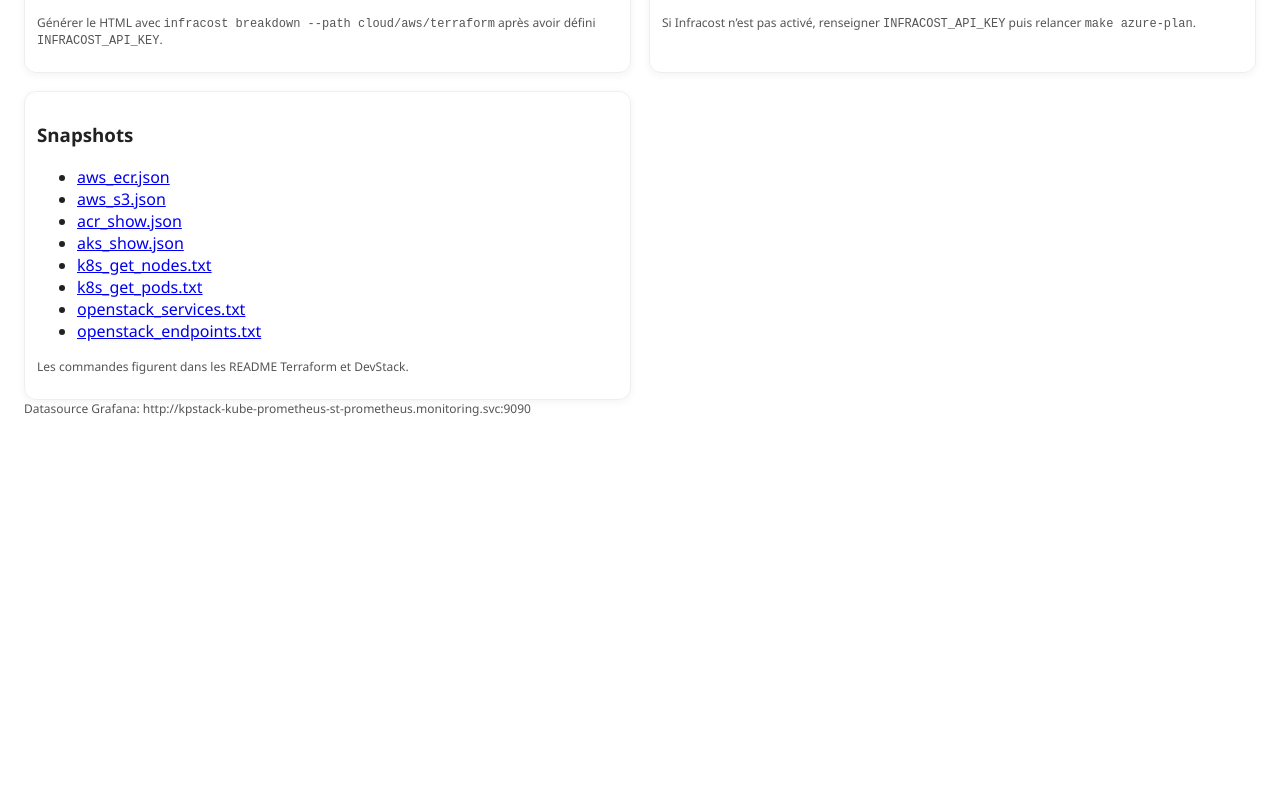
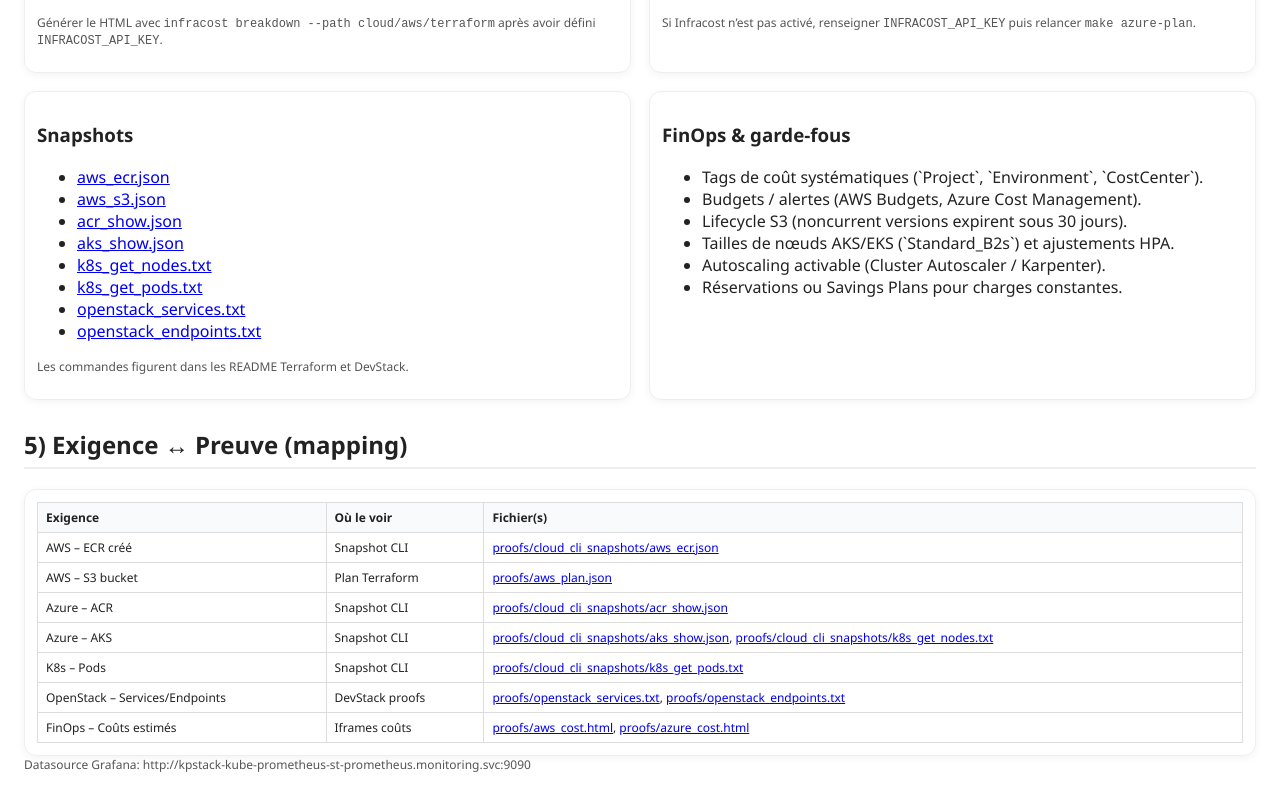
Before and after one commit to flobehejohn/doctrine-demo, a plain HTML site: page audit/demo_audit/report.html in a window 1280 px wide. Shown: the part 3340-4137 px from the top of the page. Before the commit the page ends 3781 px from the top, so only its background shows below. Drawn offline with Linux system fonts and the light colour scheme.

Commit message:
feat(report): add requirement-to-proof mapping table and FinOps notes

```diff
--- a/audit/demo_audit/report.html
+++ b/audit/demo_audit/report.html
@@ -89,6 +89,33 @@ table{border-collapse:collapse;width:100%} th,td{border:1px solid #ddd;padding:6
     </ul>
     <p class='small'>Les commandes figurent dans les README Terraform et DevStack.</p>
   </div>
+  <div class='card'>
+    <h3>FinOps & garde-fous</h3>
+    <ul>
+      <li>Tags de coût systématiques (`Project`, `Environment`, `CostCenter`).</li>
+      <li>Budgets / alertes (AWS Budgets, Azure Cost Management).</li>
+      <li>Lifecycle S3 (noncurrent versions expirent sous 30 jours).</li>
+      <li>Tailles de nœuds AKS/EKS (`Standard_B2s`) et ajustements HPA.</li>
+      <li>Autoscaling activable (Cluster Autoscaler / Karpenter).</li>
+      <li>Réservations ou Savings Plans pour charges constantes.</li>
+    </ul>
+  </div>
+</div>
+
+<h2>5) Exigence ↔ Preuve (mapping)</h2>
+<div class='card'>
+  <table>
+    <thead><tr><th>Exigence</th><th>Où le voir</th><th>Fichier(s)</th></tr></thead>
+    <tbody>
+      <tr><td>AWS – ECR créé</td><td>Snapshot CLI</td><td><a href='proofs/cloud_cli_snapshots/aws_ecr.json'>proofs/cloud_cli_snapshots/aws_ecr.json</a></td></tr>
+      <tr><td>AWS – S3 bucket</td><td>Plan Terraform</td><td><a href='proofs/aws_plan.json'>proofs/aws_plan.json</a></td></tr>
+      <tr><td>Azure – ACR</td><td>Snapshot CLI</td><td><a href='proofs/cloud_cli_snapshots/acr_show.json'>proofs/cloud_cli_snapshots/acr_show.json</a></td></tr>
+      <tr><td>Azure – AKS</td><td>Snapshot CLI</td><td><a href='proofs/cloud_cli_snapshots/aks_show.json'>proofs/cloud_cli_snapshots/aks_show.json</a>, <a href='proofs/cloud_cli_snapshots/k8s_get_nodes.txt'>proofs/cloud_cli_snapshots/k8s_get_nodes.txt</a></td></tr>
+      <tr><td>K8s – Pods</td><td>Snapshot CLI</td><td><a href='proofs/cloud_cli_snapshots/k8s_get_pods.txt'>proofs/cloud_cli_snapshots/k8s_get_pods.txt</a></td></tr>
+      <tr><td>OpenStack – Services/Endpoints</td><td>DevStack proofs</td><td><a href='proofs/openstack_services.txt'>proofs/openstack_services.txt</a>, <a href='proofs/openstack_endpoints.txt'>proofs/openstack_endpoints.txt</a></td></tr>
+      <tr><td>FinOps – Coûts estimés</td><td>Iframes coûts</td><td><a href='proofs/aws_cost.html'>proofs/aws_cost.html</a>, <a href='proofs/azure_cost.html'>proofs/azure_cost.html</a></td></tr>
+    </tbody>
+  </table>
 </div>
 
 <div class='small'>Datasource Grafana: http://kpstack-kube-prometheus-st-prometheus.monitoring.svc:9090</div>
```
